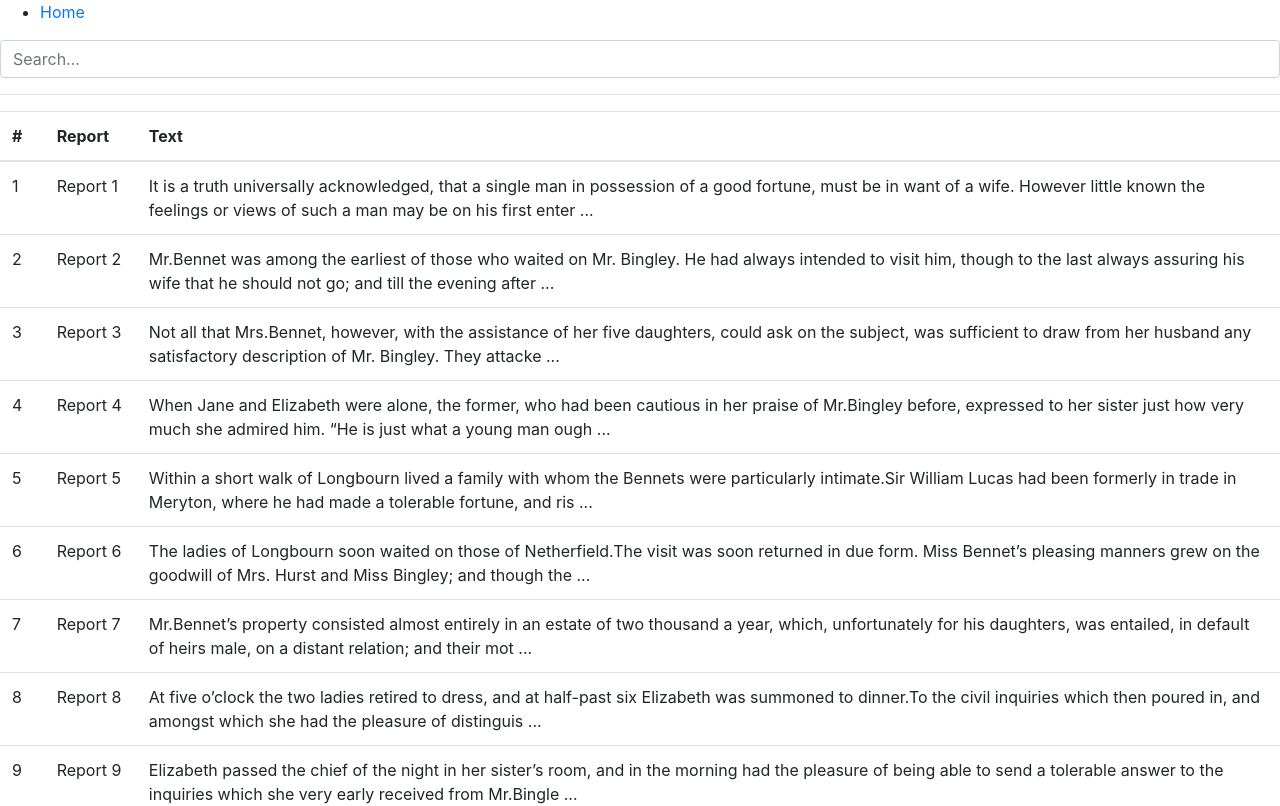
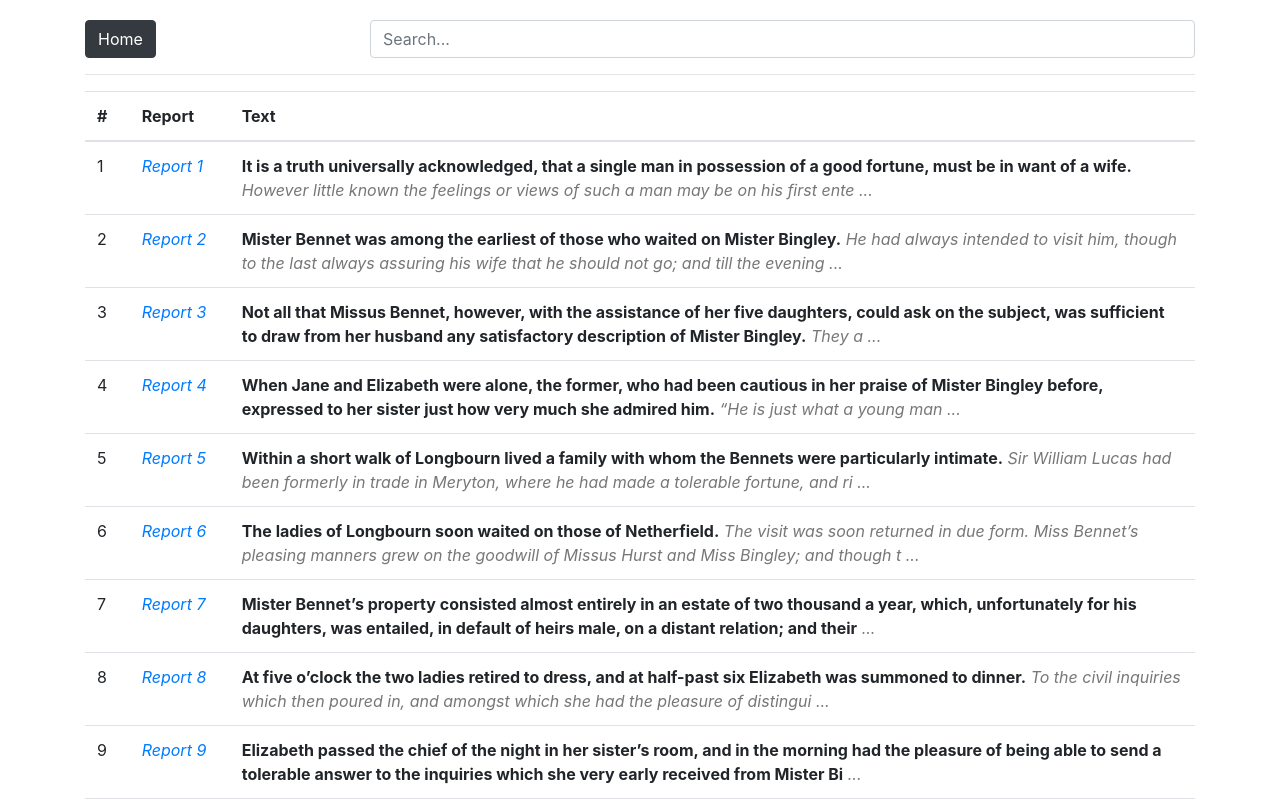
Before and after one commit to 2J/medreport-demo, a React (Create React App) app: page / in a window 1280 px wide. Shown: the top 806 px of the page. Built offline with nearby package versions, Linux system fonts and the light colour scheme.

Commit message:
Add basic label functionality

```diff
--- a/src/App.scss
+++ b/src/App.scss
@@ -1 +1,26 @@
 @import '~bootstrap/scss/bootstrap.scss';
+
+.margin-top-20 {
+	margin-top: 20px;
+}
+
+.reportsTable {
+	.reportNameCol {
+		font-style: italic;
+		width: 100px;
+	}
+
+	.textFirst {
+		font-weight: bold;
+	}
+
+	.textRest {
+		color: #777;
+		font-style: italic;
+	}
+}
+
+.label-badge {
+	display: inline;
+	margin-right: 4px;
+}
--- a/src/App.tsx
+++ b/src/App.tsx
@@ -32,14 +32,17 @@ export default class App extends Component<AppProps, AppState> {
 
     return (
       <Router>
-        <div>
-          <ul>
-            <li>
-              <Link to="/">Home</Link>
-            </li>
-          </ul>
-
-          <SearchBar searchUpdated={this.searchUpdated.bind(this)} />
+        <div className="container">
+          <div className="row">
+            <div className="col-sm-3 margin-top-20">
+              <Link to="/" className="btn btn-dark">
+                Home
+              </Link>
+            </div>
+            <div className="col-sm-9 margin-top-20">
+              <SearchBar searchUpdated={this.searchUpdated.bind(this)} />
+            </div>
+          </div>
 
           <hr />
 
--- a/src/Report.tsx
+++ b/src/Report.tsx
@@ -1,6 +1,7 @@
 import React, { Component } from "react";
 import { useParams } from "react-router-dom";
 import { searchReportsById } from "./search";
+import {saveReportTags} from "./tags";
 import _ from "lodash";
 
 function Report() {
@@ -34,7 +35,9 @@ class ReportComponent extends Component<ReportProps, ReportState> {
       });
     } else {
       this.setState({ reportExists: false });
-    }
+	}
+
+	saveReportTags(_.parseInt(id), [{text: "Tag 1", active: true}, {text: "Tag 2", active: false}]);
   }
 
   render() {
--- a/src/Reports.tsx
+++ b/src/Reports.tsx
@@ -1,6 +1,8 @@
 import React, { Component } from "react";
-import { useParams } from "react-router-dom";
-import { searchReportsById, searchReportsByText } from "./search";
+import { Link } from "react-router-dom";
+import { searchReportsByText } from "./search";
+import Tag from "./Tag";
+import { getReportTags } from "./tags";
 import _ from "lodash";
 
 interface ReportsProps {
@@ -10,12 +12,13 @@ interface ReportsProps {
 interface ReportsState {
   reports: any;
   lastSearchText: any;
+  tags: any;
 }
 
 class Reports extends Component<ReportsProps, ReportsState> {
   constructor(props: any) {
     super(props);
-    this.state = { lastSearchText: undefined, reports: [] };
+    this.state = { lastSearchText: undefined, reports: [], tags: {} };
   }
 
   componentDidMount() {
@@ -43,7 +46,7 @@ class Reports extends Component<ReportsProps, ReportsState> {
 
   renderText(text: string) {
     let textLimit = 200;
-    let firstSentence = text.split(".", 1)[0];
+    let firstSentence = _.split(text, ".", 1)[0];
     // Add period if exist
     if (text[firstSentence.length] === ".") {
       firstSentence += ".";
@@ -51,7 +54,7 @@ class Reports extends Component<ReportsProps, ReportsState> {
     // Limit text length
     firstSentence = firstSentence.substr(0, textLimit);
     let textRest = text.substr(
-      firstSentence.length + 1,
+      firstSentence.length,
       textLimit - firstSentence.length
     );
 
@@ -67,6 +70,23 @@ class Reports extends Component<ReportsProps, ReportsState> {
     );
   }
 
+  renderTags(id: number) {
+
+    let tags = getReportTags(id);
+    return (
+      <>
+        {tags.map((tag: any, i: any) => (
+          <Tag
+            key={id + "_" + i}
+            isOnDoc={true}
+            active={tag.active}
+            text={tag.text}
+          ></Tag>
+        ))}
+      </>
+    );
+  }
+
   render() {
     let { reports } = this.state;
 
@@ -75,7 +95,7 @@ class Reports extends Component<ReportsProps, ReportsState> {
     }
 
     return (
-      <table className="table">
+      <table className="table reportsTable">
         <thead>
           <tr>
             <th>#</th>
@@ -88,8 +108,12 @@ class Reports extends Component<ReportsProps, ReportsState> {
             return (
               <tr key={report.id}>
                 <td>{report.id}</td>
-                <td>{report.name}</td>
-                <td>{this.renderText(report.text)}</td>
+                <td className="reportNameCol">
+                  <Link to={"/report/" + report.id}>{report.name}</Link>
+                </td>
+                <td>
+                  {this.renderText(report.text)} {this.renderTags(report.id)}
+                </td>
               </tr>
             );
           })}
--- /dev/null
+++ b/src/Tag.tsx
@@ -0,0 +1,26 @@
+import React, { Component } from "react";
+
+interface TagProps {
+  text: string;
+  active: boolean;
+  isOnDoc: boolean;
+}
+
+interface TagState {}
+
+export default class Tag extends Component<TagProps, TagState> {
+  render() {
+    let { text, active, isOnDoc } = this.props;
+
+    let badgeType = "badge-secondary";
+    if (isOnDoc) {
+      if (active) {
+        badgeType = "badge-success";
+      } else {
+        badgeType = "badge-danger";
+      }
+    }
+
+    return <span className={"label-badge badge " + badgeType}>{text}</span>;
+  }
+}
--- /dev/null
+++ b/src/tags.ts
@@ -0,0 +1,37 @@
+import _ from "lodash";
+
+// Storing tags in local storage since no back-end
+
+// Creating new tags functionality has not been implemented yet, so that tags are static
+export const TagsList = [
+  "Tag 1",
+  "Tag 2",
+  "Tag 3",
+  "Tag 4",
+  "Tag 5",
+  "Tag 6",
+  "Tag 7",
+  "Tag 8",
+  "Tag 9",
+  "Tag 10",
+  "Tag 11",
+  "Tag 12",
+  "Tag 13",
+  "Tag 14",
+  "Tag 15",
+];
+
+export function getReportsTags() {
+  return JSON.parse(localStorage.getItem("reportsTags") || "{}");
+}
+
+export function getReportTags(id: number) {
+  let all_tags = getReportsTags();
+  return all_tags[id] || [];
+}
+
+export function saveReportTags(id: number, tags: any[]) {
+  let all_tags = getReportsTags();
+  all_tags[id] = tags;
+  localStorage.setItem("reportsTags", JSON.stringify(all_tags));
+}
```
Also changed, not shown: public/reports.json.
